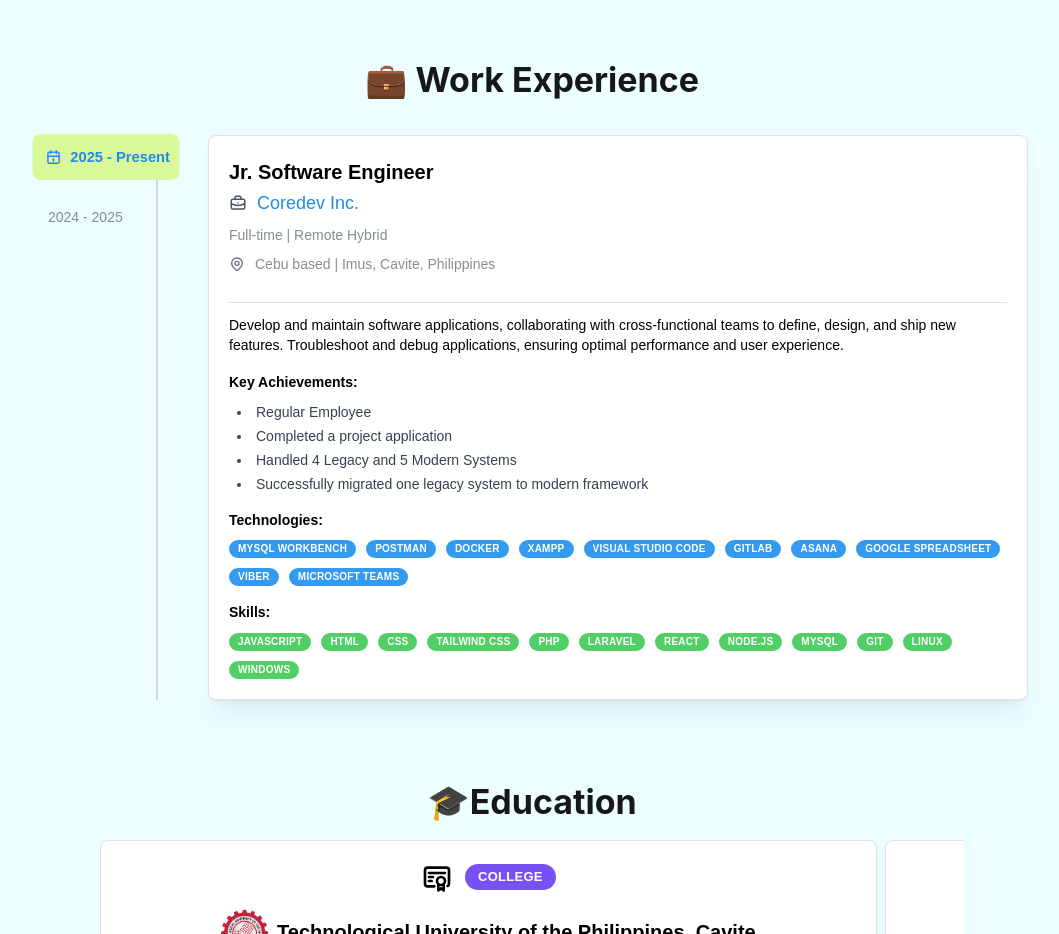
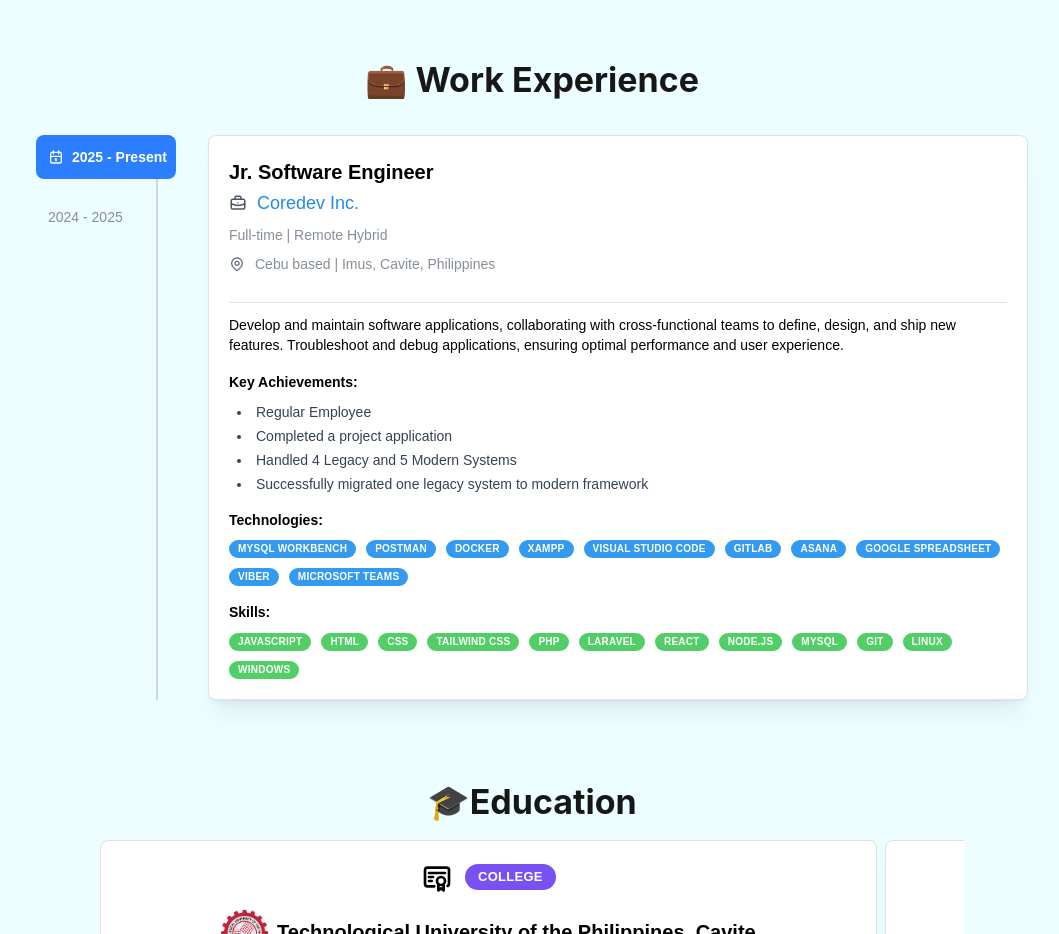
Before and after one commit to jldelakwaa/portfolio, a Next.js app: page /about in a window 1280 px wide. Shown: the part 1620-2554 px from the top of the page, without its empty margins (108-1167 px from the left). Built offline with nearby package versions, Linux system fonts and the light colour scheme.

Commit message:
change ui for selection

```diff
--- a/src/app/_components/about/experience.tsx
+++ b/src/app/_components/about/experience.tsx
@@ -27,19 +27,19 @@
                                     onClick={() => setSelectedIndex(index)}
                                     className={`cursor-pointer transition-all duration-200 text-left md:text-right md:pr-4 p-3 rounded-lg select-none
                                         ${selectedIndex === index
-                                            ? 'bg-lime-200 dark:bg-blue-900/20 scale-105'
-                                            : 'hover:bg-blue-100 dark:hover:bg-gray-800/50'
+                                            ? 'bg-blue-500 '
+                                            : 'hover:bg-blue-100'
                                         }`}
                                 >
                                     <Group>
                                         <div className="flex items-center gap-2 md:justify-end whitespace-nowrap">
                                         {selectedIndex === index && (
-                                            <IconCalendar size={16} className="text-blue-500 flex-shrink-0" />
+                                            <IconCalendar size={16} className="text-white flex-shrink-0" />
                                         )}
                                         <Text
                                             size="sm"
                                             fw={selectedIndex === index ? 700 : 500}
-                                            c={selectedIndex === index ? "blue" : "dimmed"}
+                                            c={selectedIndex === index ? "white" : "dimmed"}
                                         >
                                             {exp.period}
                                         </Text>
```
